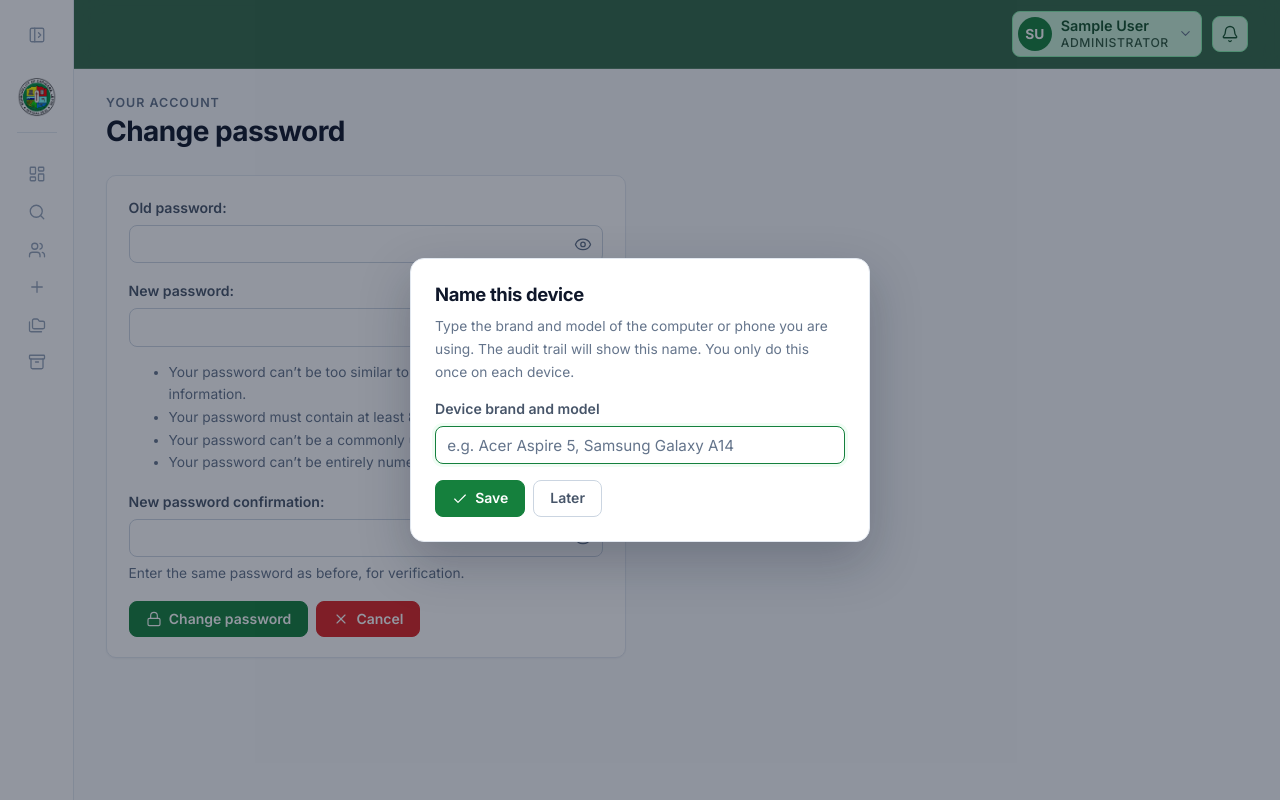
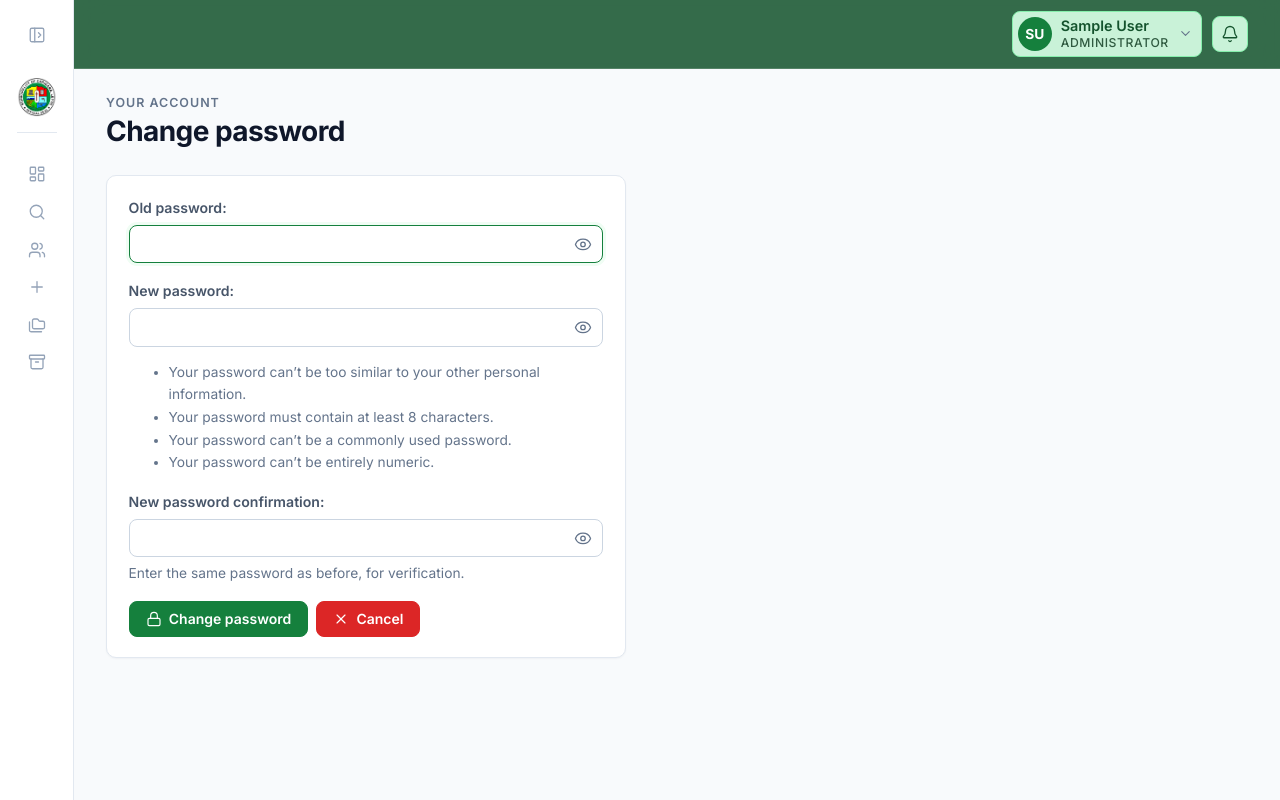
Before and after one commit to reymarkllaneta-web/record-keeper1, a Django app: page /accounts/password/ in a window 1280 px wide. Run offline with Django 5.2, Linux system fonts and the light colour scheme; the visitor is signed in with stand-in values (Sample User, id 1); data comes from the database, SQL or seed files in the repository; data that the repository does not hold is empty.

Commit message:
Remove the device naming prompt
Back to the automatic device labels in the audit trail.

Co-Authored-By: Claude Opus 5.5 <noreply@anthropic.com>
Claude-Session: https://claude.ai/code/session_01YabikDhwykaXEG8L1Qh9Aa

```diff
--- a/accounts/forms.py
+++ b/accounts/forms.py
@@ -7,25 +7,6 @@ from django.core.cache import cache
 from django.contrib.auth.forms import AdminPasswordChangeForm, AuthenticationForm, UserCreationForm
 
 from .models import Office, User
-
-
-class DeviceNameForm(forms.Form):
-    """The brand and model of the device being used, shown in the audit trail."""
-
-    name = forms.CharField(
-        label="Device brand and model",
-        max_length=60,
-        help_text="For example: Acer Aspire 5, Lenovo IdeaPad 3, Samsung Galaxy A14, iPhone 13.",
-        widget=forms.TextInput(attrs={"placeholder": "Brand and model", "autocomplete": "off"}),
-    )
-
-    def clean_name(self):
-        from documents.models import clean_device_name
-
-        name = clean_device_name(self.cleaned_data.get("name"))
-        if not name:
-            raise forms.ValidationError("Type the brand and model of this device.")
-        return name
 
 AVATAR_MAX_SIZE = 2 * 1024 * 1024
 
--- a/accounts/urls.py
+++ b/accounts/urls.py
@@ -15,7 +15,6 @@ urlpatterns = [
     path("sign-out/", views.ArchiveLogoutView.as_view(), name="logout"),
     path("profile/", views.ProfileView.as_view(), name="profile"),
     path("password/", views.ChangeOwnPasswordView.as_view(), name="password_change"),
-    path("device/", views.DeviceNameView.as_view(), name="device_name"),
     path("notifications/", views.NotificationListView.as_view(), name="notification_list"),
     path("notifications/poll/", views.notifications_poll, name="notifications_poll"),
     path("notifications/<int:pk>/open/", views.notification_open, name="notification_open"),
--- a/accounts/views.py
+++ b/accounts/views.py
@@ -15,14 +15,12 @@ from django.urls import reverse_lazy
 from django.utils import timezone
 from django.views.generic import CreateView, FormView, ListView, UpdateView, View
 
-from django.utils.http import url_has_allowed_host_and_scheme
-from documents.models import DEVICE_COOKIE, AccessLog, Document, Notification
+from documents.models import AccessLog, Document, Notification
 
 from . import brevo, passwordreset, twofactor
 from .forms import (
     AdminSetPasswordForm,
     ArchiveLoginForm,
-    DeviceNameForm,
     OfficeForm,
     ForgotPasswordForm,
     OfficeNotifyForm,
@@ -118,44 +116,6 @@ class ChangeOwnPasswordView(LoginRequiredMixin, FormView):
         update_session_auth_hash(self.request, form.user)
         messages.success(self.request, "Password changed.")
         return super().form_valid(form)
-
-
-class DeviceNameView(LoginRequiredMixin, FormView):
-    """Names the device being used (e.g. "Acer Aspire 5") so the audit trail shows it.
-
-    Browsers do not tell a website which computer or phone they run on, so the user
-    types it once; the name is kept on that device in a cookie for five years.
-    """
-
-    template_name = "accounts/device_name.html"
-    form_class = DeviceNameForm
-
-    def get_initial(self):
-        return {"name": self.request.COOKIES.get(DEVICE_COOKIE, "")}
-
-    def get_next_url(self):
-        target = self.request.POST.get("next") or self.request.GET.get("next") or ""
-        if target and url_has_allowed_host_and_scheme(
-            target, allowed_hosts={self.request.get_host()}, require_https=self.request.is_secure()
-        ):
-            return target
-        return reverse_lazy("documents:dashboard")
-
-    def get_context_data(self, **kwargs):
-        context = super().get_context_data(**kwargs)
-        context["next"] = self.request.GET.get("next", "")
-        context["current_name"] = self.request.COOKIES.get(DEVICE_COOKIE, "")
-        return context
-
-    def form_valid(self, form):
-        name = form.cleaned_data["name"]
-        response = redirect(self.get_next_url())
-        response.set_cookie(
-            DEVICE_COOKIE, name, max_age=5 * 365 * 24 * 60 * 60,
-            samesite="Lax", httponly=True, secure=self.request.is_secure(),
-        )
-        messages.success(self.request, f"This device is now named {name}.")
-        return response
 
 
 class UserListView(AccountViewerRequiredMixin, ListView):
--- a/static/css/app.css
+++ b/static/css/app.css
@@ -3787,16 +3787,3 @@ td.request-actions .btn {
     justify-content: center;
     white-space: nowrap;
 }
-
-
-/* "Name this device" prompt shown once on each device after signing in */
-.device-prompt {
-    width: min(460px, calc(100vw - 32px));
-    border: 1px solid var(--border);
-    border-radius: var(--radius-lg);
-    padding: 24px;
-    box-shadow: 0 20px 50px rgba(15, 23, 42, 0.25);
-}
-.device-prompt::backdrop { background: rgba(15, 23, 42, 0.45); }
-.device-prompt h2 { margin: 0 0 8px; font-size: 1.15rem; }
-.device-prompt .field input { width: 100%; }
--- a/templates/base.html
+++ b/templates/base.html
@@ -101,7 +101,6 @@
         <div class="user-dropdown">
           <a class="user-dropdown-link" href="{% url 'accounts:profile' %}"><svg class="icon icon-sm"><use href="#icon-circle-user"/></svg>Profile</a>
           <a class="user-dropdown-link" href="{% url 'accounts:password_change' %}"><svg class="icon icon-sm"><use href="#icon-lock"/></svg>Password</a>
-          <a class="user-dropdown-link" href="{% url 'accounts:device_name' %}"><svg class="icon icon-sm"><use href="#icon-settings"/></svg>This device</a>
           <form method="post" action="{% url 'accounts:logout' %}">
             {% csrf_token %}
             <button type="submit" class="user-dropdown-link user-dropdown-signout"><svg class="icon icon-sm"><use href="#icon-log-out"/></svg><span>Sign out</span></button>
@@ -144,37 +143,6 @@
 <script src="{% static 'js/loading.js' %}?v={{ asset_version }}" defer></script>
 <script src="{% static 'js/ph-contact.js' %}?v={{ asset_version }}" defer></script>
 <script src="{% static 'js/sidebar-toggle.js' %}?v={{ asset_version }}" defer></script>
-{% if user.is_authenticated and not request.COOKIES.rk_device and request.resolver_match.url_name != "device_name" %}
-<dialog class="device-prompt" id="device-prompt" aria-labelledby="device-prompt-title">
-  <form method="post" action="{% url 'accounts:device_name' %}">
-    {% csrf_token %}
-    <input type="hidden" name="next" value="{{ request.get_full_path }}">
-    <h2 id="device-prompt-title">Name this device</h2>
-    <p class="helptext">Type the brand and model of the computer or phone you are using. The audit trail will show this name. You only do this once on each device.</p>
-    <div class="field">
-      <label for="device-prompt-name">Device brand and model</label>
-      <input type="text" name="name" id="device-prompt-name" maxlength="60" required autocomplete="off" placeholder="e.g. Acer Aspire 5, Samsung Galaxy A14">
-    </div>
-    <div class="btn-row">
-      <button class="btn" type="submit"><svg class="icon"><use href="#icon-check"/></svg>Save</button>
-      <button class="btn btn--quiet" type="button" id="device-prompt-later">Later</button>
-    </div>
-  </form>
-</dialog>
-<script>
-  (function () {
-    var box = document.getElementById("device-prompt");
-    var later = false;
-    try { later = sessionStorage.getItem("rk-device-later") === "1"; } catch (e) {}
-    if (!box || later || typeof box.showModal !== "function") return;
-    box.showModal();
-    document.getElementById("device-prompt-later").addEventListener("click", function () {
-      try { sessionStorage.setItem("rk-device-later", "1"); } catch (e) {}
-      box.close();
-    });
-  })();
-</script>
-{% endif %}
 {% block extra_scripts %}{% endblock %}
 </body>
 </html>
```
Also changed, not shown: documents/models.py (+2 -24 lines), documents/tests.py (+0 -38 lines), templates/accounts/device_name.html (deleted, +0 -15 lines).
